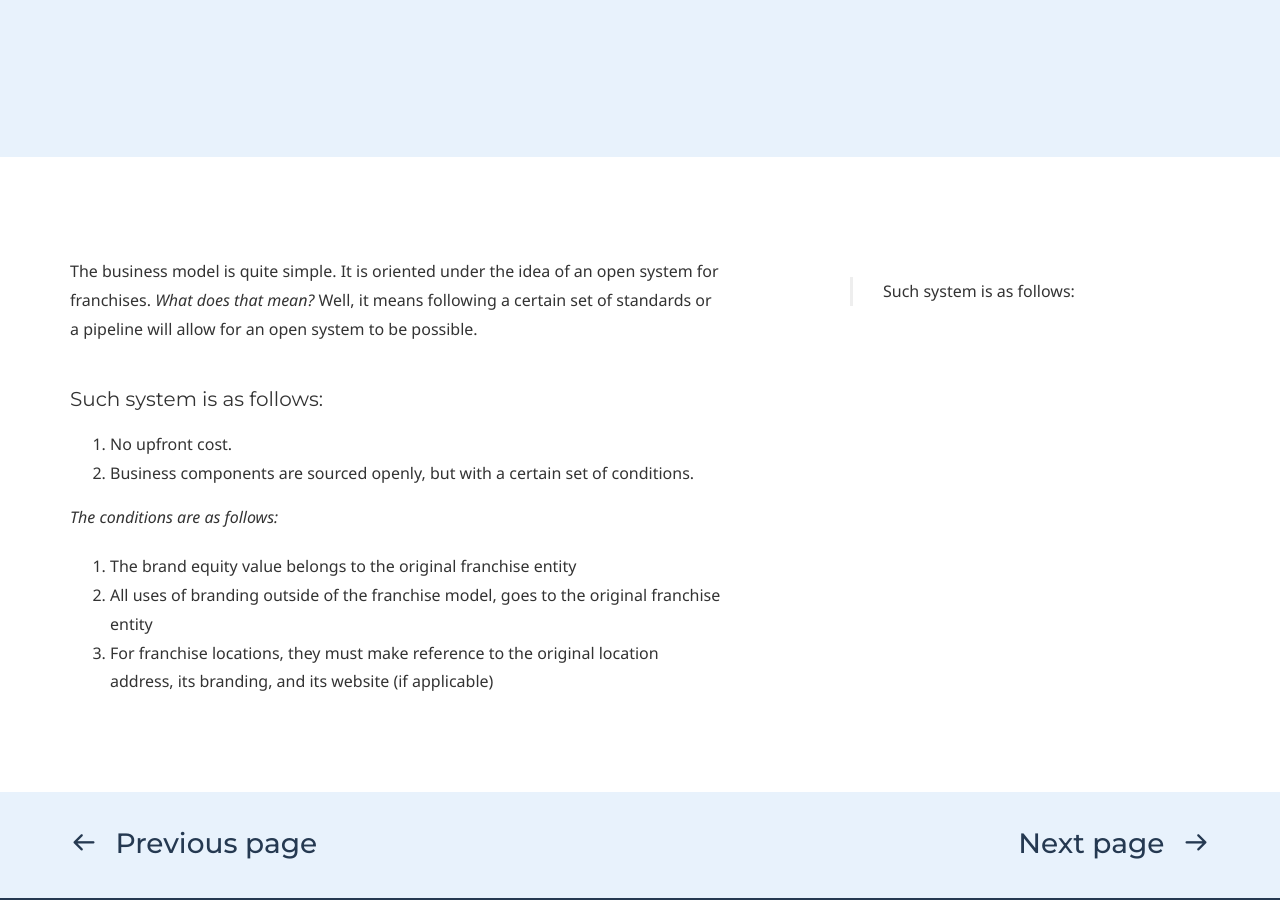
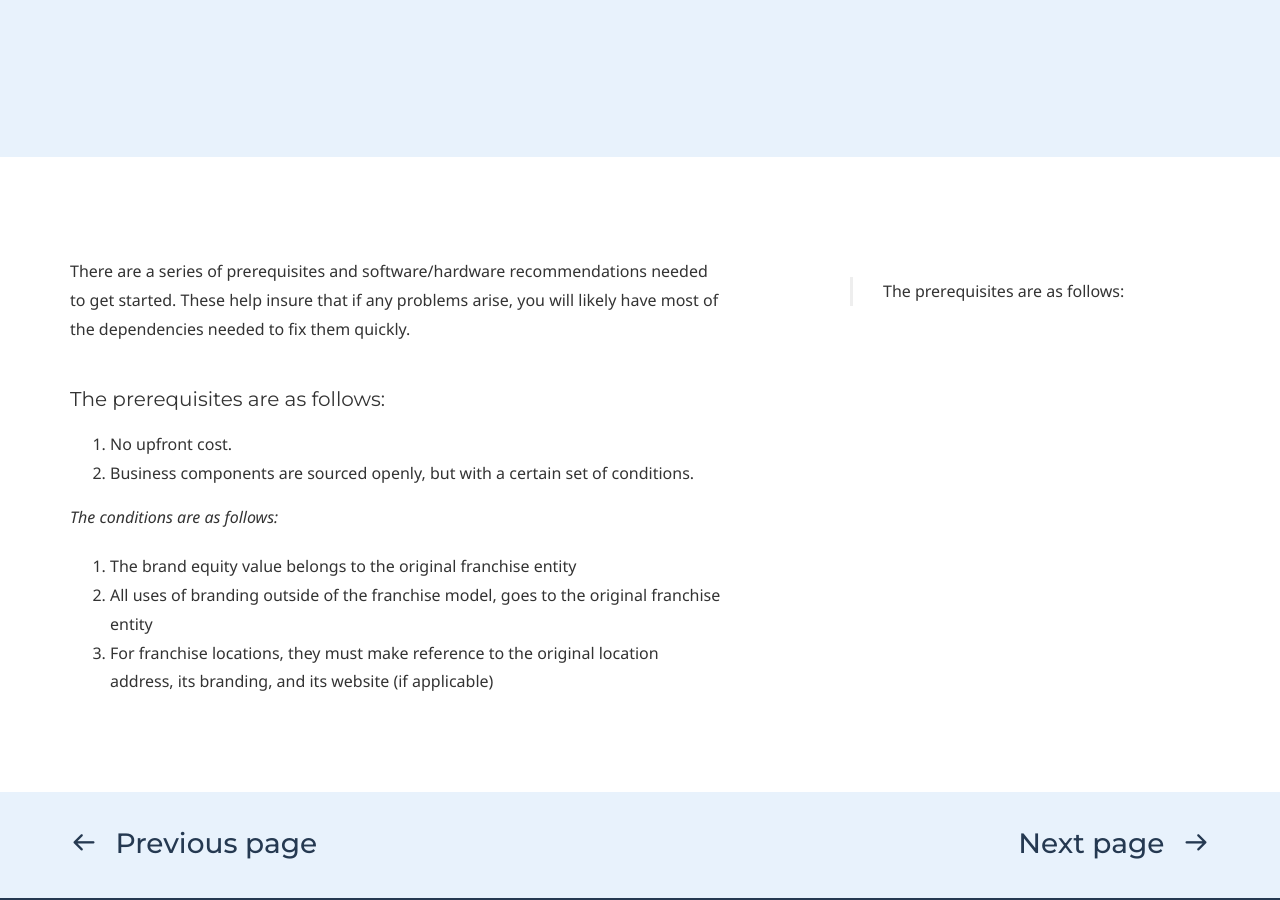
Before and after one commit to ChainTerra/BTCLT-Guide, a Jekyll site: the page built from prereqs.md, in a window 1280 px wide and 900 px high, scrolled down 498 px. Built offline with Jekyll 4.4.1, drawn with Linux system fonts in a browser that asks for light colours; some web fonts are replaced.

Commit message:
Update prereqs.md

```diff
--- a/prereqs.md
+++ b/prereqs.md
@@ -28,8 +28,8 @@ page_nav:
         url: 'https://chainterra.github.io/BTCLT-Guide/cloutpool/'
 ---
 
-The business model is quite simple. It is oriented under the idea of an open system for franchises. *What does that mean?*  Well, it means following a certain set of standards or a pipeline will allow for an open system to be possible.
-##### Such system is as follows:
+There are a series of prerequisites and software/hardware recommendations needed to get started. These help insure that if any problems arise, you will likely have most of the dependencies needed to fix them quickly.
+##### The prerequisites are as follows:
 1. No upfront cost.
 2. Business components are sourced openly, but with a certain set of conditions.
 
```
